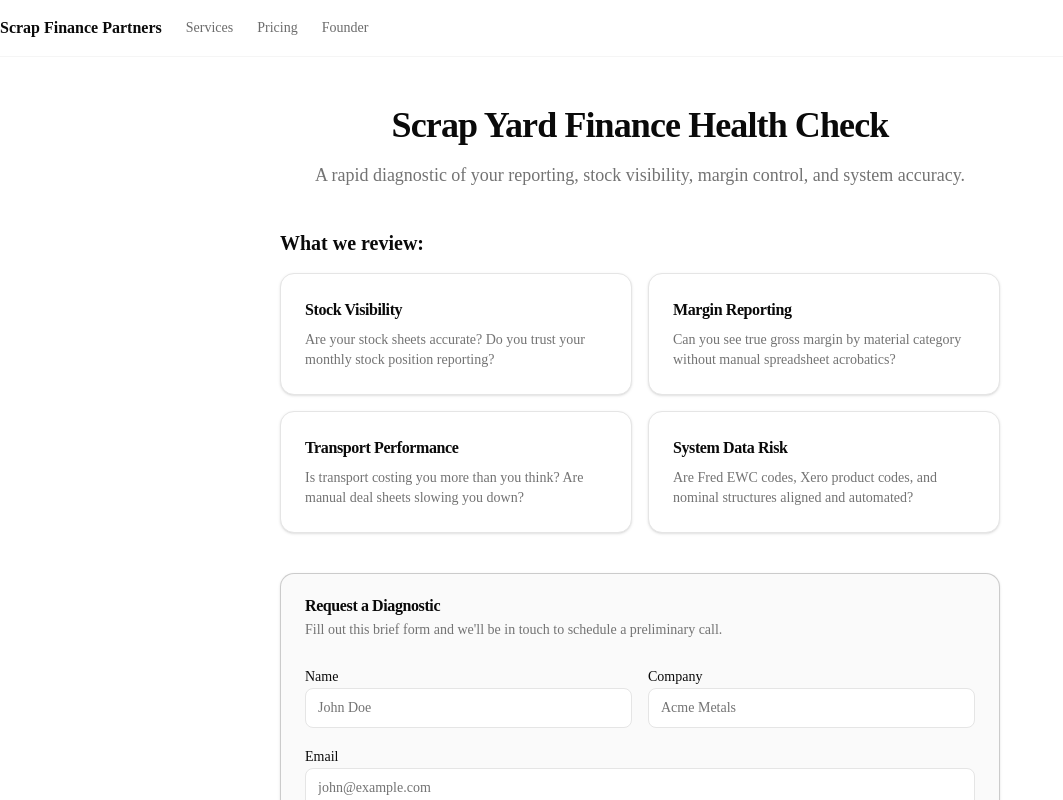
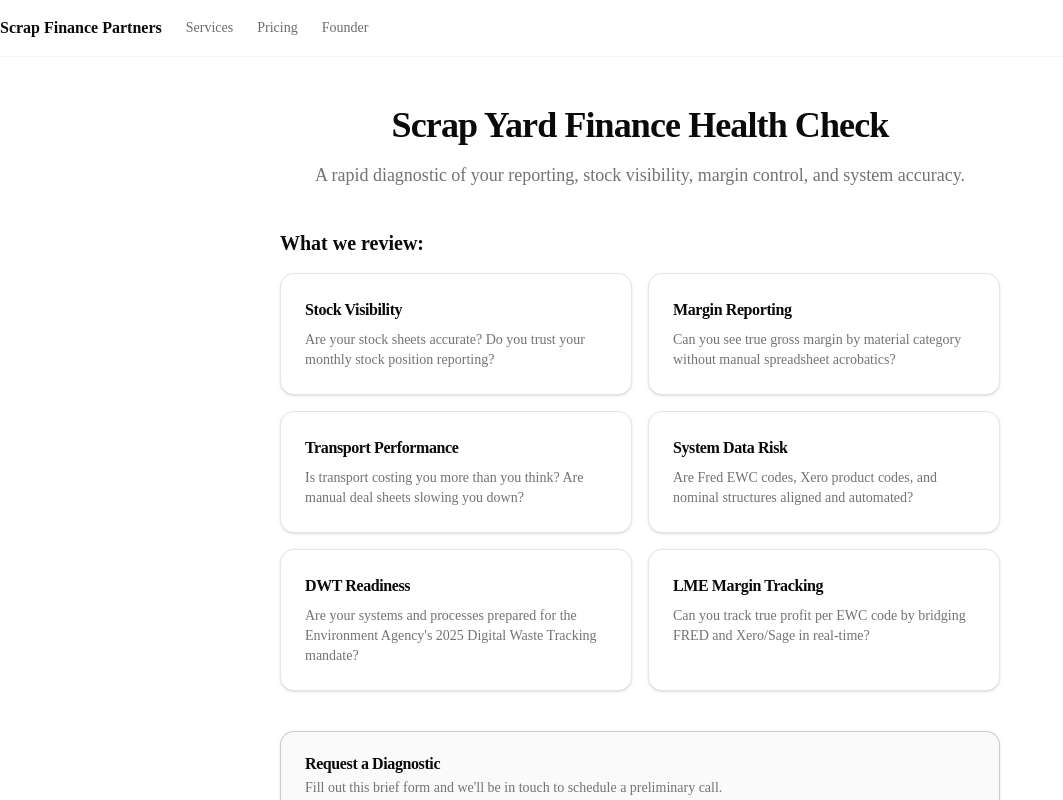
Before and after one commit to manazoid4/scrap-finance-partners, a Next.js app: page /health-check in a window 1280 px wide. Shown: the top 800 px of the page, without its empty margins (0-1063 px from the left). Built offline with nearby package versions, Linux system fonts and the light colour scheme.

Commit message:
feat: Add DWT, LME margin, FRED/Xero MRR wedges to copy/data

```diff
--- a/app/health-check/page.tsx
+++ b/app/health-check/page.tsx
@@ -46,6 +46,22 @@ export default function HealthCheckPage() {
               Are Fred EWC codes, Xero product codes, and nominal structures aligned and automated?
             </CardContent>
           </Card>
+          <Card>
+            <CardHeader className="pb-2">
+              <CardTitle className="text-base">DWT Readiness</CardTitle>
+            </CardHeader>
+            <CardContent className="text-sm text-muted-foreground">
+              Are your systems and processes prepared for the Environment Agency's 2025 Digital Waste Tracking mandate?
+            </CardContent>
+          </Card>
+          <Card>
+            <CardHeader className="pb-2">
+              <CardTitle className="text-base">LME Margin Tracking</CardTitle>
+            </CardHeader>
+            <CardContent className="text-sm text-muted-foreground">
+              Can you track true profit per EWC code by bridging FRED and Xero/Sage in real-time?
+            </CardContent>
+          </Card>
         </div>
       </div>
 
--- a/app/page.tsx
+++ b/app/page.tsx
@@ -9,7 +9,7 @@ export default function Home() {
         and recycling businesses.
       </h1>
       <p className="max-w-[700px] text-lg text-muted-foreground sm:text-xl">
-        Outsourced finance intelligence for scrap yards, recyclers and circular businesses. Turn stock, transport and commercial data into better decisions.
+        Outsourced finance intelligence for scrap yards, recyclers and circular businesses. Prepare for EA Digital Waste Tracking. Connect FRED to Xero. Turn stock, transport and commercial data into better decisions.
       </p>
       <div className="flex flex-col sm:flex-row gap-4">
         <Button asChild size="lg">
--- a/data/pricing.ts
+++ b/data/pricing.ts
@@ -70,5 +70,11 @@ export const sprints = [
     title: "Outsourced FD Setup Month",
     price: "£2,500 – £5,000",
     description: "Build dashboard, reporting cadence, monthly management pack and meeting rhythm."
+  },
+  {
+    id: "dwt-audit",
+    title: "Digital Waste Tracking (DWT) Audit",
+    price: "£1,500",
+    description: "Prepare for the Environment Agency's 2025 mandate. Process mapping, readiness review, and integration scoping."
   }
 ];
--- a/data/services.ts
+++ b/data/services.ts
@@ -8,6 +8,16 @@ export const services = [
       "Gross margin by category",
       "Transport cost per tonne",
       "Debtor days analysis"
+    ]
+  },
+  {
+    id: "dwt-compliance",
+    title: "Digital Waste Tracking (DWT) Readiness",
+    description: "Prepare for the Environment Agency's 2025 mandate.",
+    items: [
+      "DWT readiness audit",
+      "Process mapping to DWT requirements",
+      "System integration scoping"
     ]
   },
   {
@@ -29,7 +39,8 @@ export const services = [
       "Stock sheet optimisation",
       "EWC code maintenance",
       "New site setup",
-      "Transport module workflow"
+      "Transport module workflow",
+      "FRED to Xero/Sage integration"
     ]
   },
   {
@@ -60,7 +71,8 @@ export const services = [
     items: [
       "Manual deal sheet automation",
       "Xero product code automation",
-      "Nominal coding structure"
+      "Nominal coding structure",
+      "Bank reconciliation automation (Cash Act)"
     ]
   }
 ];
```
